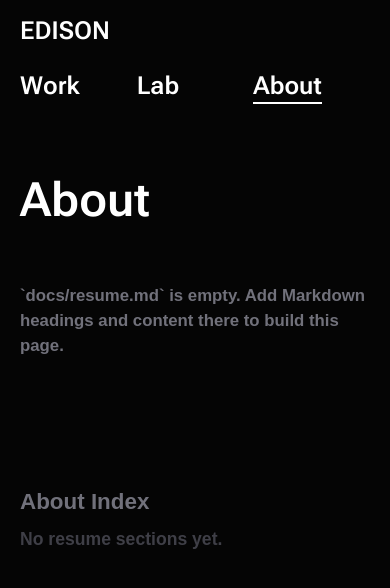
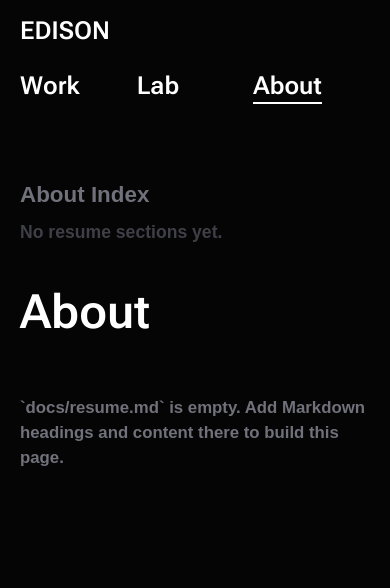
Before and after one commit to EdisonSean/edison-portfolio, a Next.js app: page /about in a window 390 px wide. Shown: the top 588 px of the page. Built offline with nearby package versions, Linux system fonts and the light colour scheme.

Commit message:
Move archive index above content on mobile

```diff
--- a/components/archive/IndexContentLayout.tsx
+++ b/components/archive/IndexContentLayout.tsx
@@ -9,9 +9,9 @@ export default function IndexContentLayout({
 }: IndexContentLayoutProps) {
   return (
     <section className="grid w-full gap-12 pt-14 md:grid-cols-[minmax(0,1fr)_minmax(280px,340px)] md:gap-10 md:pt-16 lg:grid-cols-[minmax(0,1fr)_minmax(340px,420px)] lg:gap-14 2xl:grid-cols-[minmax(0,1fr)_minmax(560px,34vw)] 2xl:gap-16">
-      <div className="min-w-0 pb-20">{content}</div>
+      <div className="min-w-0 pb-20 md:order-1">{content}</div>
 
-      <aside className="md:sticky md:top-20 md:h-[calc(100svh-5rem)] md:self-start">
+      <aside className="order-first md:order-2 md:sticky md:top-20 md:h-[calc(100svh-5rem)] md:self-start">
         {sidebar}
       </aside>
     </section>
```
